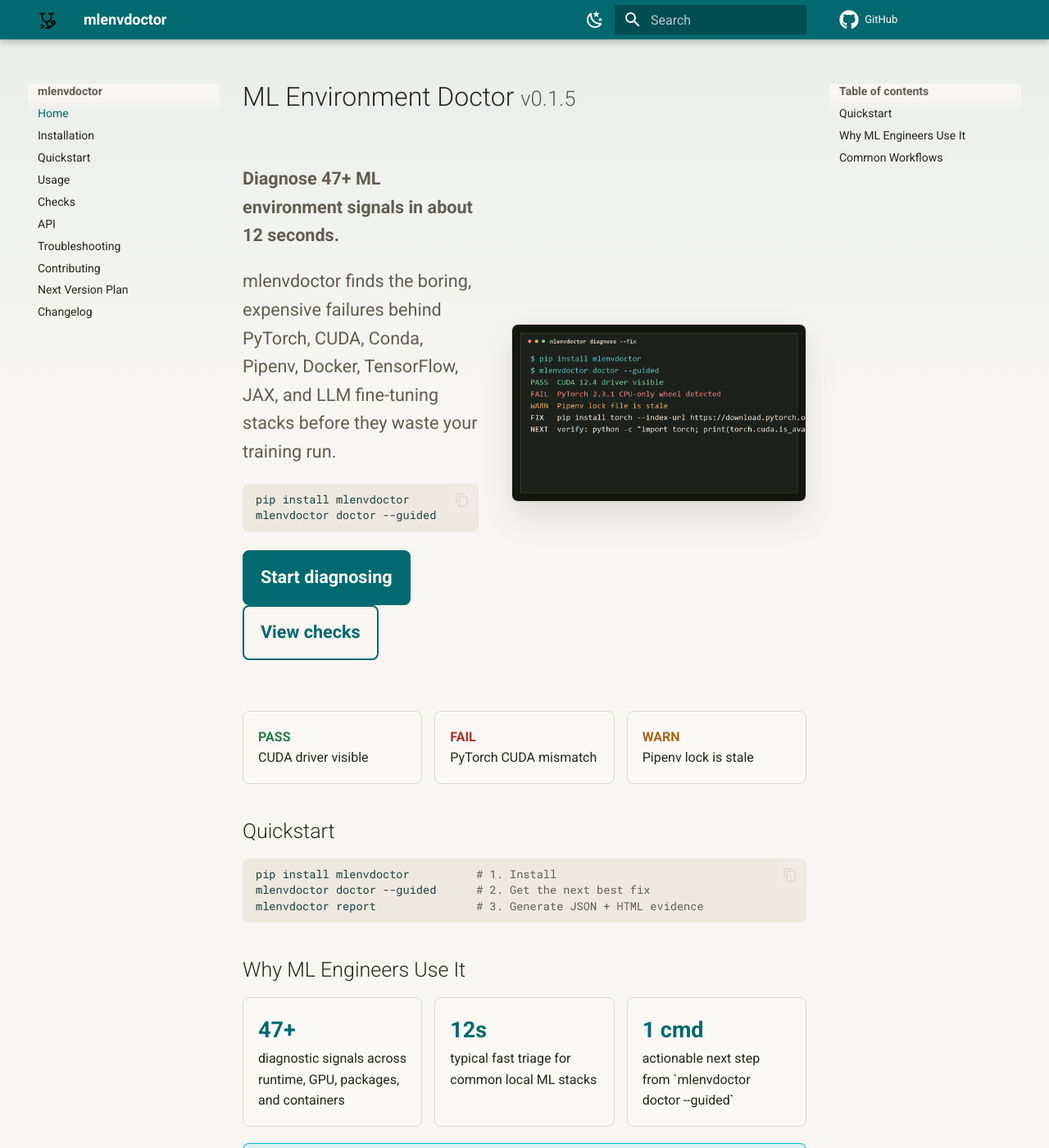
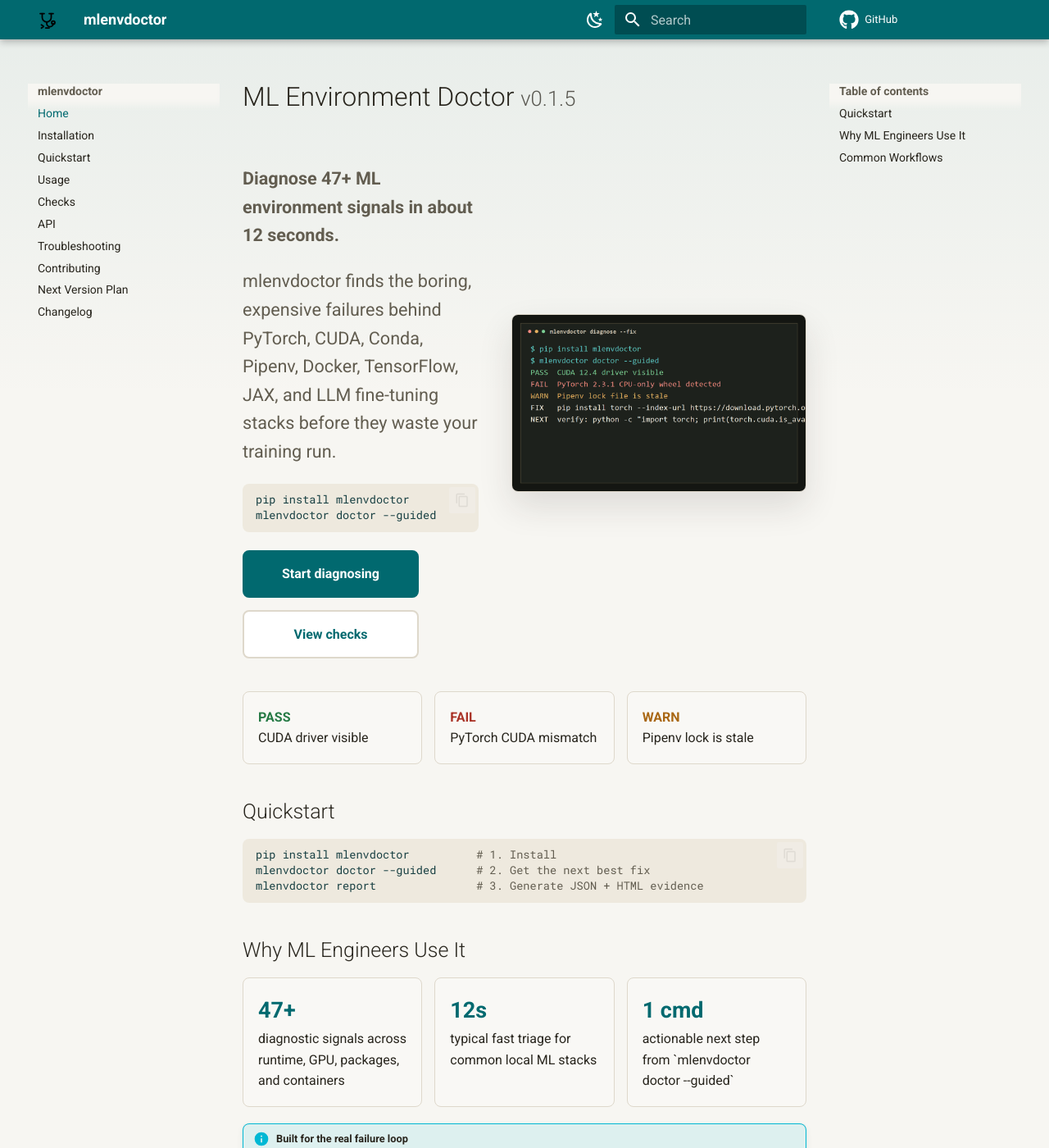
Before and after one commit to Dheena731/Ml-env-doctor, an MkDocs documentation site: the page built from docs/index.md, in a window 1280 px wide and 1400 px high. Shown: the whole window at 82% size. Built offline with MkDocs 1.6.1 and Material for MkDocs 9.7.7, drawn with Linux system fonts in a browser that asks for light colours; comment, search, counter and statistics services are not loaded.

Commit message:
Fix homepage action buttons
Fixes #1.

````diff
--- a/docs/assets/stylesheets/main/custom.css
+++ b/docs/assets/stylesheets/main/custom.css
@@ -85,8 +85,18 @@
 
 .md-typeset .md-button {
   border-radius: 8px;
+  display: inline-flex;
+  align-items: center;
+  justify-content: center;
   min-height: 44px;
   padding: 0.72rem 1rem;
+  text-align: center;
+  transition:
+    background-color 140ms ease,
+    border-color 140ms ease,
+    color 140ms ease,
+    transform 140ms ease,
+    box-shadow 140ms ease;
 }
 
 .md-typeset .md-button--primary {
@@ -95,9 +105,45 @@
   color: #fff;
 }
 
-.md-typeset .md-button--primary:hover {
+.md-typeset .md-button--primary:hover,
+.md-typeset .md-button--primary:focus-visible {
   background: var(--color-primary-hover);
   border-color: var(--color-primary-hover);
+}
+
+.md-typeset .md-button:hover,
+.md-typeset .md-button:focus-visible {
+  box-shadow: 0 0.35rem 0.9rem var(--color-shadow);
+  transform: translateY(-1px);
+}
+
+.md-typeset .md-button:focus-visible {
+  outline: 3px solid color-mix(in srgb, var(--color-primary) 34%, transparent);
+  outline-offset: 3px;
+}
+
+.hero-actions {
+  display: flex;
+  flex-wrap: wrap;
+  gap: 0.75rem;
+  margin-top: 1.1rem;
+}
+
+.md-typeset .hero-action {
+  min-width: 10.75rem;
+}
+
+.md-typeset .hero-action--secondary {
+  background: var(--color-surface-raised);
+  border-color: var(--color-border);
+  color: var(--color-primary);
+}
+
+.md-typeset .hero-action--secondary:hover,
+.md-typeset .hero-action--secondary:focus-visible {
+  background: var(--color-surface-muted);
+  border-color: var(--color-primary);
+  color: var(--color-primary-hover);
 }
 
 .hero-grid {
@@ -212,4 +258,13 @@
   .hero-copy p {
     font-size: 1rem;
   }
+
+  .hero-actions {
+    align-items: stretch;
+    flex-direction: column;
+  }
+
+  .md-typeset .hero-action {
+    width: 100%;
+  }
 }
--- a/docs/index.md
+++ b/docs/index.md
@@ -10,10 +10,10 @@
 mlenvdoctor doctor --guided
 ```
 
-  <p>
-    <a class="md-button md-button--primary" href="quickstart/">Start diagnosing</a>
-    <a class="md-button" href="checks/">View checks</a>
-  </p>
+  <div class="hero-actions" aria-label="Primary documentation actions">
+    <a class="md-button md-button--primary hero-action" href="quickstart.html">Start diagnosing</a>
+    <a class="md-button hero-action hero-action--secondary" href="checks.html">View checks</a>
+  </div>
   </div>
   <figure class="hero-terminal">
     <img src="assets/hero-terminal.png" alt="Terminal screenshot showing mlenvdoctor diagnosing CUDA, PyTorch, and Pipenv issues">
--- a/mkdocs.yml
+++ b/mkdocs.yml
@@ -3,6 +3,7 @@
 site_url: https://dheena731.github.io/Ml-env-doctor/
 repo_url: https://github.com/Dheena731/Ml-env-doctor
 edit_uri: edit/master/docs/
+use_directory_urls: false
 
 theme:
   name: material
--- a/overrides/assets/stylesheets/main/custom.css
+++ b/overrides/assets/stylesheets/main/custom.css
@@ -85,8 +85,18 @@
 
 .md-typeset .md-button {
   border-radius: 8px;
+  display: inline-flex;
+  align-items: center;
+  justify-content: center;
   min-height: 44px;
   padding: 0.72rem 1rem;
+  text-align: center;
+  transition:
+    background-color 140ms ease,
+    border-color 140ms ease,
+    color 140ms ease,
+    transform 140ms ease,
+    box-shadow 140ms ease;
 }
 
 .md-typeset .md-button--primary {
@@ -95,9 +105,45 @@
   color: #fff;
 }
 
-.md-typeset .md-button--primary:hover {
+.md-typeset .md-button--primary:hover,
+.md-typeset .md-button--primary:focus-visible {
   background: var(--color-primary-hover);
   border-color: var(--color-primary-hover);
+}
+
+.md-typeset .md-button:hover,
+.md-typeset .md-button:focus-visible {
+  box-shadow: 0 0.35rem 0.9rem var(--color-shadow);
+  transform: translateY(-1px);
+}
+
+.md-typeset .md-button:focus-visible {
+  outline: 3px solid color-mix(in srgb, var(--color-primary) 34%, transparent);
+  outline-offset: 3px;
+}
+
+.hero-actions {
+  display: flex;
+  flex-wrap: wrap;
+  gap: 0.75rem;
+  margin-top: 1.1rem;
+}
+
+.md-typeset .hero-action {
+  min-width: 10.75rem;
+}
+
+.md-typeset .hero-action--secondary {
+  background: var(--color-surface-raised);
+  border-color: var(--color-border);
+  color: var(--color-primary);
+}
+
+.md-typeset .hero-action--secondary:hover,
+.md-typeset .hero-action--secondary:focus-visible {
+  background: var(--color-surface-muted);
+  border-color: var(--color-primary);
+  color: var(--color-primary-hover);
 }
 
 .hero-grid {
@@ -212,4 +258,13 @@
   .hero-copy p {
     font-size: 1rem;
   }
+
+  .hero-actions {
+    align-items: stretch;
+    flex-direction: column;
+  }
+
+  .md-typeset .hero-action {
+    width: 100%;
+  }
 }
````
